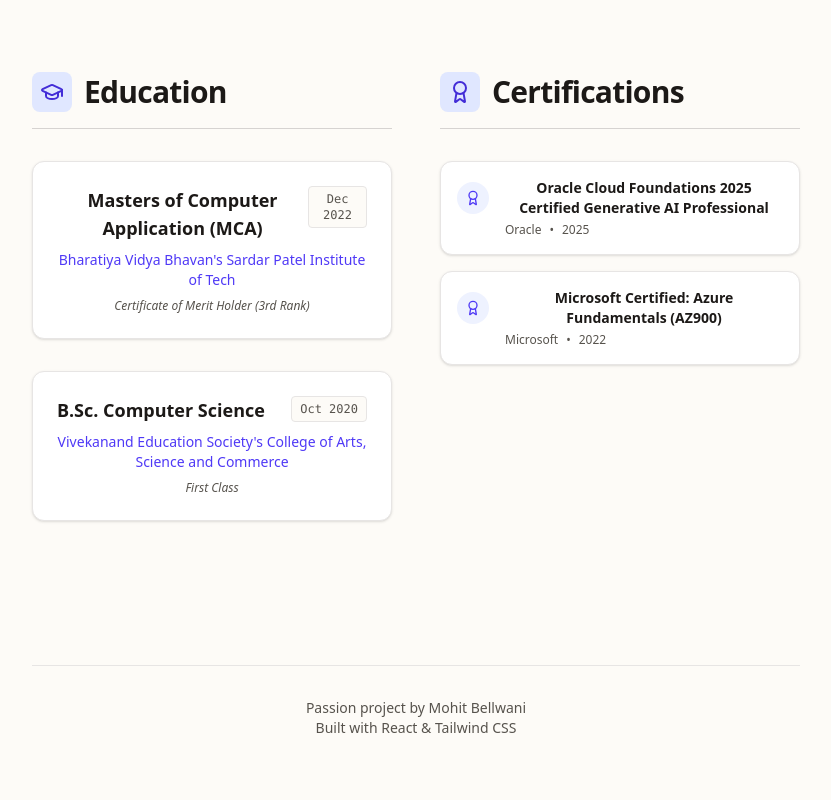
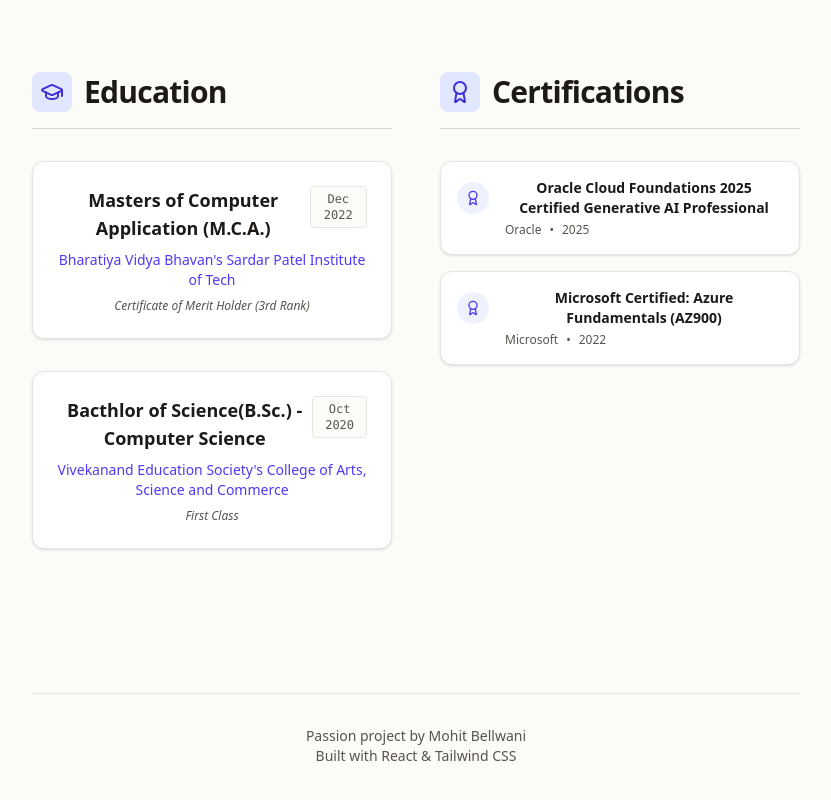
Before and after one commit to mohitbellwani/portfolioReactFrontend, a React (Vite) app: page / in a window 1280 px wide. Shown: the part 2928-3728 px from the top of the page, without its empty margins (384-1215 px from the left). Built offline with nearby package versions, Linux system fonts and the light colour scheme.

Commit message:
updated text

```diff
--- a/src/data/resumeData.js
+++ b/src/data/resumeData.js
@@ -136,13 +136,13 @@ export const INITIAL_RESUME_DATA = {
   ],
   education: [
     {
-      degree: "Masters of Computer Application (MCA)",
+      degree: "Masters of Computer Application (M.C.A.)",
       school: "Bharatiya Vidya Bhavan's Sardar Patel Institute of Tech",
       year: "Dec 2022",
       detail: "Certificate of Merit Holder (3rd Rank)"
     },
     {
-      degree: "B.Sc. Computer Science",
+      degree: "Bacthlor of Science(B.Sc.) - Computer Science ",
       school: "Vivekanand Education Society's College of Arts, Science and Commerce",
       year: "Oct 2020",
       detail: "First Class"
```
